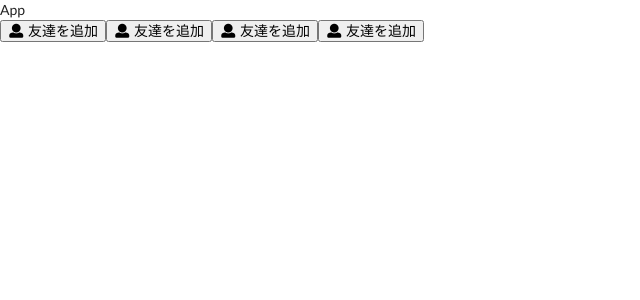
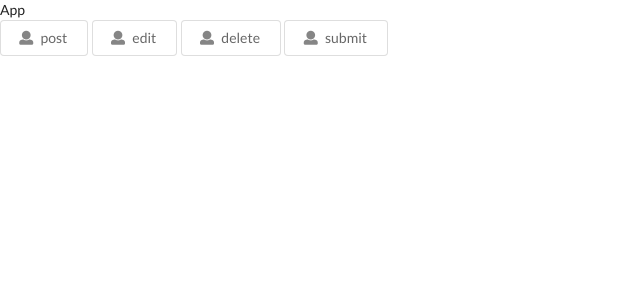
Before and after one commit to hiroaki9842/React_app, a React (Create React App) app in the folder todo_app/: page / in a window 1280 px wide. Shown: the top 300 px of the page, without its empty margins (0-640 px from the left). Built offline with nearby package versions, Linux system fonts and the light colour scheme.

Commit message:
propsの学習

```diff
--- a/todo_app/src/App.js
+++ b/todo_app/src/App.js
@@ -6,10 +6,10 @@ const App = () => {
   return (
     <div>
       <div>App</div>
-      <Button />
-      <Button />
-      <Button />
-      <Button />
+      <Button title='post'/>
+      <Button title='edit'/>
+      <Button title='delete'/>
+      <Button title='submit'/>
     </div>
   )
 }
--- a/todo_app/src/Button.js
+++ b/todo_app/src/Button.js
@@ -1,10 +1,10 @@
 import React from 'react'
 
-const Button = () => {
+const Button = (props) => {
   return (
-    <button clasName="ui basic button">
+    <button className="ui basic button">
       <i class="icon user" />
-        友達を追加
+        {props.title}
     </button>
   )
 }
```
